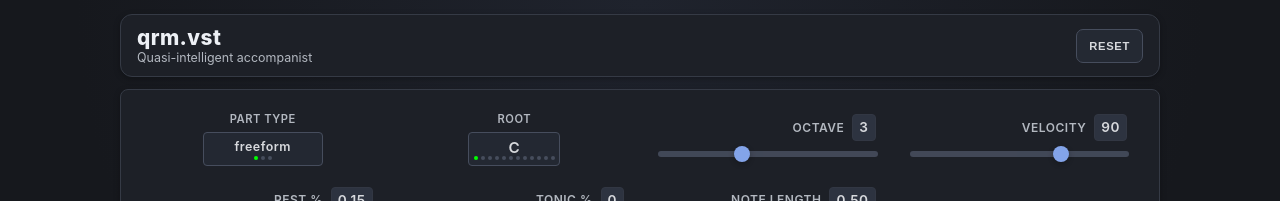
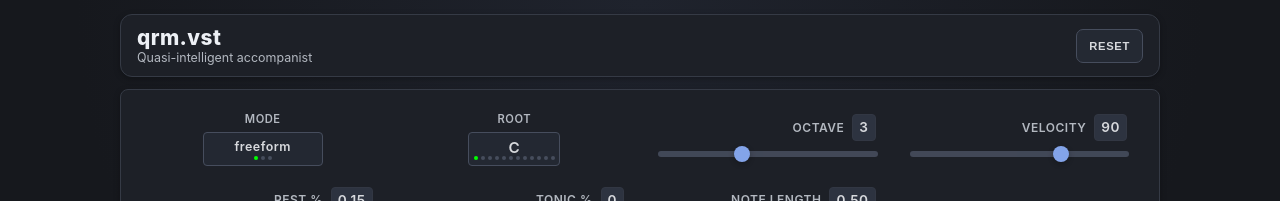
Before and after one commit to bso2001/qrm-ui, a Svelte app: page / in a window 1280 px wide. Shown: the top 201 px of the page. Built offline with nearby package versions, Linux system fonts and the light colour scheme.

Commit message:
Rename PART TYPE control to MODE

```diff
--- a/src/App.svelte
+++ b/src/App.svelte
@@ -683,7 +683,7 @@
 				<div class="control choice-control">
 					<Choice
 						value={model.partType}
-						label="PART TYPE"
+						label="MODE"
 						options={[ 'freeform', 'chordal', 'chords' ]}
 						on:change={e =>
 						{
```
